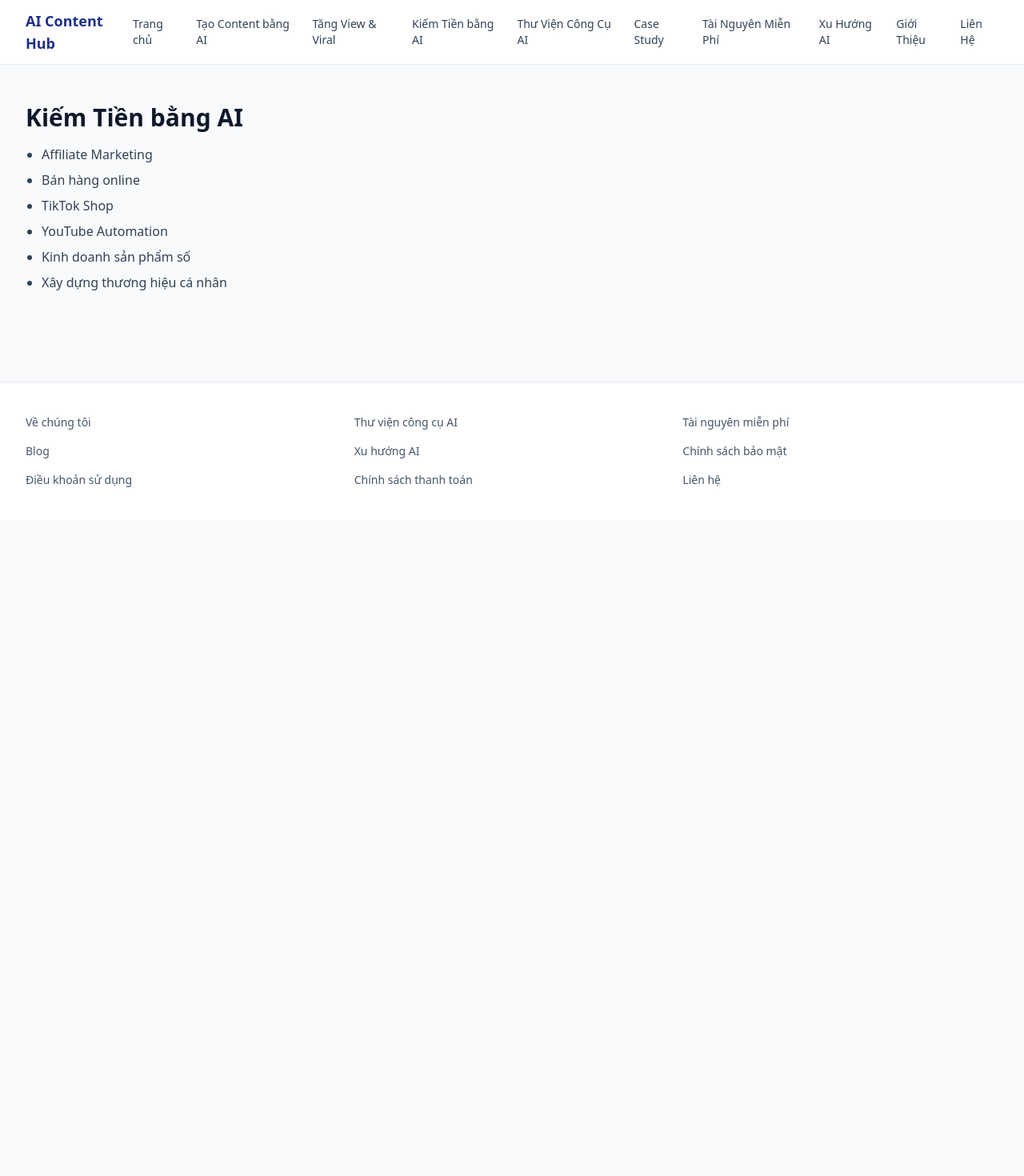
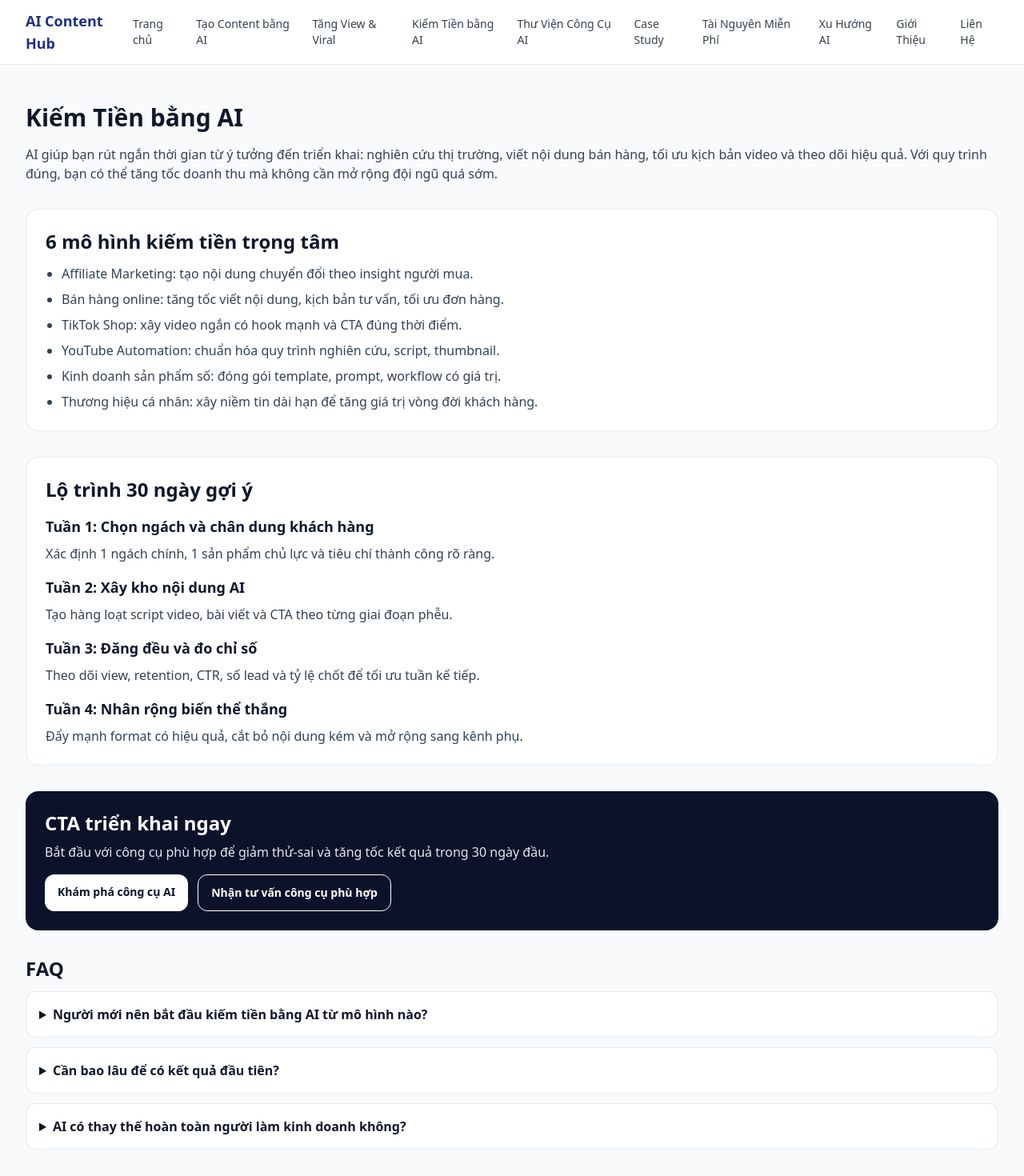
Before and after one commit to hungniwaco-stack/aicontent360, a Next.js app: page /kiem-tien-bang-ai in a window 1280 px wide. Shown: the top 1470 px of the page at 80% size. Before the commit the page ends 800 px from the top, so only its background shows below. Built offline with nearby package versions, Linux system fonts and the light colour scheme; no server answers.

Commit message:
Expand viral and monetization landing pages with SEO pillar content

```diff
--- a/app/kiem-tien-bang-ai/page.tsx
+++ b/app/kiem-tien-bang-ai/page.tsx
@@ -1,7 +1,82 @@
 import { Metadata } from "next";
+import Link from "next/link";
+import { FAQSection } from "@/components/FAQSection";
+import { siteConfig } from "@/data/siteConfig";
 
-export const metadata: Metadata = { title: "Kiếm Tiền bằng AI", description: "Ứng dụng AI vào affiliate, TikTok Shop, YouTube Automation và sản phẩm số." };
+export const metadata: Metadata = {
+  title: "Kiếm Tiền bằng AI: affiliate, TikTok Shop, YouTube Automation, sản phẩm số",
+  description:
+    "Lộ trình thực chiến dùng AI để kiếm tiền online qua affiliate, bán hàng, TikTok Shop, YouTube Automation và kinh doanh sản phẩm số.",
+  alternates: { canonical: "/kiem-tien-bang-ai" },
+  openGraph: {
+    title: "Kiếm Tiền bằng AI",
+    description:
+      "Lộ trình thực chiến dùng AI để kiếm tiền online qua affiliate, bán hàng, TikTok Shop, YouTube Automation và kinh doanh sản phẩm số.",
+    url: `${siteConfig.url}/kiem-tien-bang-ai`,
+    type: "website"
+  }
+};
 
 export default function Page() {
-  return <div className="container-shell py-12"><h1 className="text-3xl font-bold">Kiếm Tiền bằng AI</h1><ul className="mt-4 list-disc space-y-2 pl-5 text-slate-700"><li>Affiliate Marketing</li><li>Bán hàng online</li><li>TikTok Shop</li><li>YouTube Automation</li><li>Kinh doanh sản phẩm số</li><li>Xây dựng thương hiệu cá nhân</li></ul></div>;
+  const faqs = [
+    {
+      question: "Người mới nên bắt đầu kiếm tiền bằng AI từ mô hình nào?",
+      answer: "Nên bắt đầu từ affiliate ngách hẹp vì chi phí thấp, dễ đo hiệu quả và tối ưu nhanh theo dữ liệu."
+    },
+    {
+      question: "Cần bao lâu để có kết quả đầu tiên?",
+      answer: "Nếu triển khai đều 4-6 tuần với workflow rõ ràng, bạn có thể có tín hiệu view, lead và đơn đầu tiên."
+    },
+    {
+      question: "AI có thay thế hoàn toàn người làm kinh doanh không?",
+      answer: "Không. AI tăng tốc triển khai, còn chiến lược sản phẩm và định vị vẫn cần quyết định từ con người."
+    }
+  ];
+
+  return (
+    <div className="container-shell space-y-8 py-12">
+      <section>
+        <h1 className="text-3xl font-bold">Kiếm Tiền bằng AI</h1>
+        <p className="mt-4 text-slate-700">
+          AI giúp bạn rút ngắn thời gian từ ý tưởng đến triển khai: nghiên cứu thị trường, viết nội dung bán hàng, tối ưu kịch bản video và theo dõi hiệu quả.
+          Với quy trình đúng, bạn có thể tăng tốc doanh thu mà không cần mở rộng đội ngũ quá sớm.
+        </p>
+      </section>
+
+      <section className="rounded-2xl border border-slate-200 bg-white p-6">
+        <h2 className="text-2xl font-bold">6 mô hình kiếm tiền trọng tâm</h2>
+        <ul className="mt-3 list-disc space-y-2 pl-5 text-slate-700">
+          <li>Affiliate Marketing: tạo nội dung chuyển đổi theo insight người mua.</li>
+          <li>Bán hàng online: tăng tốc viết nội dung, kịch bản tư vấn, tối ưu đơn hàng.</li>
+          <li>TikTok Shop: xây video ngắn có hook mạnh và CTA đúng thời điểm.</li>
+          <li>YouTube Automation: chuẩn hóa quy trình nghiên cứu, script, thumbnail.</li>
+          <li>Kinh doanh sản phẩm số: đóng gói template, prompt, workflow có giá trị.</li>
+          <li>Thương hiệu cá nhân: xây niềm tin dài hạn để tăng giá trị vòng đời khách hàng.</li>
+        </ul>
+      </section>
+
+      <section className="rounded-2xl border border-slate-200 bg-white p-6">
+        <h2 className="text-2xl font-bold">Lộ trình 30 ngày gợi ý</h2>
+        <h3 className="mt-4 text-lg font-semibold">Tuần 1: Chọn ngách và chân dung khách hàng</h3>
+        <p className="mt-2 text-slate-700">Xác định 1 ngách chính, 1 sản phẩm chủ lực và tiêu chí thành công rõ ràng.</p>
+        <h3 className="mt-4 text-lg font-semibold">Tuần 2: Xây kho nội dung AI</h3>
+        <p className="mt-2 text-slate-700">Tạo hàng loạt script video, bài viết và CTA theo từng giai đoạn phễu.</p>
+        <h3 className="mt-4 text-lg font-semibold">Tuần 3: Đăng đều và đo chỉ số</h3>
+        <p className="mt-2 text-slate-700">Theo dõi view, retention, CTR, số lead và tỷ lệ chốt để tối ưu tuần kế tiếp.</p>
+        <h3 className="mt-4 text-lg font-semibold">Tuần 4: Nhân rộng biến thể thắng</h3>
+        <p className="mt-2 text-slate-700">Đẩy mạnh format có hiệu quả, cắt bỏ nội dung kém và mở rộng sang kênh phụ.</p>
+      </section>
+
+      <section className="rounded-2xl bg-brand-900 p-6 text-white">
+        <h2 className="text-2xl font-bold">CTA triển khai ngay</h2>
+        <p className="mt-2 text-slate-200">Bắt đầu với công cụ phù hợp để giảm thử-sai và tăng tốc kết quả trong 30 ngày đầu.</p>
+        <div className="mt-4 flex flex-wrap gap-3">
+          <Link href="/cong-cu-ai" className="rounded-xl bg-white px-4 py-3 text-sm font-semibold text-brand-900">Khám phá công cụ AI</Link>
+          <Link href="/lien-he" className="rounded-xl border border-white px-4 py-3 text-sm font-semibold">Nhận tư vấn công cụ phù hợp</Link>
+        </div>
+      </section>
+
+      <FAQSection faqs={faqs} />
+    </div>
+  );
 }
--- a/app/tang-view-viral/page.tsx
+++ b/app/tang-view-viral/page.tsx
@@ -1,7 +1,90 @@
 import { Metadata } from "next";
+import Link from "next/link";
+import { FAQSection } from "@/components/FAQSection";
+import { siteConfig } from "@/data/siteConfig";
 
-export const metadata: Metadata = { title: "Tăng View & Viral", description: "Tìm video viral, phân tích đối thủ, bắt trend và xây kênh từ số 0 bằng AI." };
+export const metadata: Metadata = {
+  title: "Tăng View & Viral bằng AI: tìm trend sớm, phân tích đối thủ, tối ưu thuật toán",
+  description:
+    "Hướng dẫn thực chiến dùng AI để tìm video viral, phân tích đối thủ, bắt trend đúng ngách và tăng tốc tăng trưởng TikTok/YouTube.",
+  alternates: { canonical: "/tang-view-viral" },
+  openGraph: {
+    title: "Tăng View & Viral bằng AI",
+    description:
+      "Hướng dẫn thực chiến dùng AI để tìm video viral, phân tích đối thủ, bắt trend đúng ngách và tăng tốc tăng trưởng TikTok/YouTube.",
+    url: `${siteConfig.url}/tang-view-viral`,
+    type: "website"
+  }
+};
 
 export default function Page() {
-  return <div className="container-shell py-12"><h1 className="text-3xl font-bold">Tăng View & Viral</h1><ul className="mt-4 list-disc space-y-2 pl-5 text-slate-700"><li>Tìm video viral</li><li>Phân tích đối thủ</li><li>Bắt trend</li><li>Nghiên cứu ngách</li><li>Xây kênh từ số 0</li><li>Thuật toán TikTok/YouTube</li></ul><a href="https://hungniwaco.shop" className="mt-5 inline-block rounded-xl bg-brand-700 px-4 py-3 text-sm font-semibold text-white">Dùng công cụ tìm video viral tại hungniwaco.shop</a></div>;
+  const faqs = [
+    {
+      question: "Bao lâu nên cập nhật danh sách video viral?",
+      answer: "Nên cập nhật 2-3 lần/ngày với ngách cạnh tranh cao để bắt trend trước đối thủ."
+    },
+    {
+      question: "Có cần sao chép y nguyên video đang viral không?",
+      answer: "Không. Bạn nên giữ cấu trúc thắng cuộc nhưng đổi góc nhìn, hook và CTA theo thương hiệu của mình."
+    },
+    {
+      question: "Người mới có thể dùng workflow này không?",
+      answer: "Có. Bắt đầu từ 1 nền tảng chính, 1 ngách cụ thể và đo chỉ số theo tuần."
+    }
+  ];
+
+  return (
+    <div className="container-shell space-y-8 py-12">
+      <section>
+        <h1 className="text-3xl font-bold">Tăng View & Viral</h1>
+        <p className="mt-4 text-slate-700">
+          Muốn tăng view bền vững, bạn cần hệ thống phát hiện trend sớm, phân tích đối thủ đúng cách và triển khai nội dung theo quy trình.
+          AI giúp rút ngắn thời gian nghiên cứu, tăng tốc thử nghiệm và nâng tỷ lệ giữ chân người xem.
+        </p>
+      </section>
+
+      <section className="rounded-2xl border border-slate-200 bg-white p-6">
+        <h2 className="text-2xl font-bold">Quy trình tăng view bằng AI</h2>
+        <h3 className="mt-4 text-lg font-semibold">1) Tìm video viral theo ngách</h3>
+        <ul className="mt-2 list-disc space-y-1 pl-5 text-slate-700">
+          <li>Lọc theo từ khóa, định dạng video, tốc độ tăng tương tác.</li>
+          <li>Ưu tiên video có hook mạnh trong 3 giây đầu.</li>
+        </ul>
+        <h3 className="mt-4 text-lg font-semibold">2) Phân tích đối thủ và mẫu thắng cuộc</h3>
+        <ul className="mt-2 list-disc space-y-1 pl-5 text-slate-700">
+          <li>Phân rã nội dung thành: hook, nhịp dựng, điểm cao trào, CTA.</li>
+          <li>Tạo 3 biến thể để test nhanh trong 24-48 giờ.</li>
+        </ul>
+        <h3 className="mt-4 text-lg font-semibold">3) Bắt trend đúng thời điểm</h3>
+        <ul className="mt-2 list-disc space-y-1 pl-5 text-slate-700">
+          <li>Đăng theo khung giờ đã có dữ liệu hiệu quả của kênh.</li>
+          <li>Tối ưu caption, hashtag, thumbnail theo từng nền tảng.</li>
+        </ul>
+      </section>
+
+      <section className="rounded-2xl border border-slate-200 bg-white p-6">
+        <h2 className="text-2xl font-bold">Những lỗi thường gặp khi chạy viral</h2>
+        <ul className="mt-3 list-disc space-y-2 pl-5 text-slate-700">
+          <li>Chạy theo trend quá rộng, không gắn với ngách cốt lõi.</li>
+          <li>Không test nhiều biến thể hook nên kết luận sai về nội dung.</li>
+          <li>Tập trung view nhưng quên CTA chuyển đổi hoặc điều hướng.</li>
+        </ul>
+      </section>
+
+      <section className="rounded-2xl bg-brand-900 p-6 text-white">
+        <h2 className="text-2xl font-bold">Công cụ đề xuất để triển khai ngay</h2>
+        <p className="mt-2 text-slate-200">Dùng công cụ tìm video viral để rút ngắn thời gian nghiên cứu và ra quyết định nội dung nhanh hơn.</p>
+        <div className="mt-4 flex flex-wrap gap-3">
+          <a href="https://hungniwaco.shop" className="rounded-xl bg-white px-4 py-3 text-sm font-semibold text-brand-900">
+            Dùng công cụ tìm video viral tại hungniwaco.shop
+          </a>
+          <Link href="/cong-cu-ai/cong-cu-tim-video-viral" className="rounded-xl border border-white px-4 py-3 text-sm font-semibold">
+            Xem chi tiết công cụ
+          </Link>
+        </div>
+      </section>
+
+      <FAQSection faqs={faqs} />
+    </div>
+  );
 }
```
